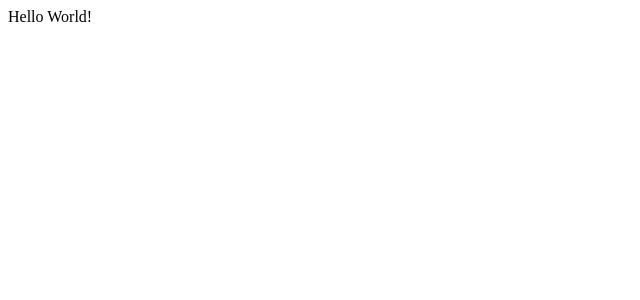
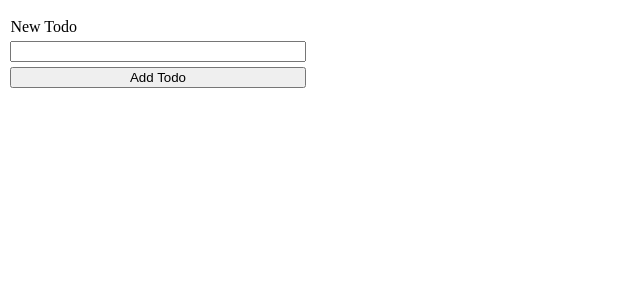
Before and after one commit to imudasirali/react-simplified-vite, a React (Vite) app: page / in a window 1280 px wide. Shown: the top 300 px of the page, without its empty margins (0-640 px from the left). Built offline with nearby package versions, Linux system fonts and the light colour scheme; the HTML template or start-up script is replaced by a standard one.

Commit message:
LDT-552: Completed basic todo app

```diff
--- a/src/App.jsx
+++ b/src/App.jsx
@@ -1,6 +1,61 @@
+import { useState } from "react";
+import "./style.css";
+import TodoItem from "./TodoItem";
+
 function App() {
+  const [newTodo, setNewTodo] = useState("");
+  const [todoList, setTodoList] = useState([]);
 
-  return 'Hello World!'
+  function addNewTodo() {
+    if (newTodo == "") return;
+    setTodoList((currentState) => {
+      return [
+        ...currentState,
+        { name: newTodo, completed: false, id: crypto.randomUUID() },
+      ];
+    });
+  }
+
+  function toggleChecked(todoId, completed) {
+    setTodoList((currentState) => {
+      return currentState.map((todo) => {
+        if (todo.id === todoId) return { ...todo, completed };
+        return todo;
+      });
+    });
+  }
+
+  function deleteTodo(todoId) {
+    setTodoList((currentState) => {
+      return currentState.filter((todo) => todo.id != todoId);
+    });
+  }
+  return (
+    <>
+      <ul id="list">
+        {todoList.map((todo) => {
+          return (
+            <TodoItem
+              key={todo.id}
+              {...todo}
+              toggleChecked={toggleChecked}
+              deleteTodo={deleteTodo}
+            />
+          );
+        })}
+      </ul>
+      <div id="new-todo-form">
+        <label htmlFor="todo-inout">New Todo</label>
+        <input
+          type="text"
+          value={newTodo}
+          onChange={(e) => setNewTodo(e.target.value)}
+          id="todo-input"
+        />
+        <button onClick={addNewTodo}>Add Todo</button>
+      </div>
+    </>
+  );
 }
 
-export default App
+export default App;
--- /dev/null
+++ b/src/TodoItem.jsx
@@ -0,0 +1,24 @@
+export default function TodoItem({
+  id,
+  name,
+  completed,
+  toggleChecked,
+  deleteTodo,
+}) {
+  return (
+    <li className="list-item">
+      <label className="list-item-label">
+        <input
+          checked={completed}
+          type="checkbox"
+          data-list-item-checkbox
+          onChange={(e) => toggleChecked(id, e.target.checked)}
+        />
+        <span data-list-item-text>{name}</span>
+      </label>
+      <button data-button-delete onClick={() => deleteTodo(id)}>
+        Delete
+      </button>
+    </li>
+  );
+}
--- /dev/null
+++ b/src/style.css
@@ -0,0 +1,57 @@
+#new-todo-form {
+  display: flex;
+  flex-direction: column;
+  max-width: 300px;
+}
+
+#new-todo-form > * {
+  margin: 0.15rem;
+}
+
+#list {
+  padding: 0;
+}
+
+.list-item {
+  list-style: none;
+}
+
+.list-item-label:hover,
+[data-list-item-checkbox]:hover {
+  cursor: pointer;
+}
+
+.list-item-label:hover > [data-list-item-text] {
+  color: #333;
+  text-decoration: line-through;
+}
+
+[data-list-item-checkbox]:checked ~ [data-list-item-text] {
+  text-decoration: line-through;
+  color: #aaa;
+}
+
+[data-button-delete] {
+  margin-left: 0.5rem;
+}
+
+button {
+  cursor: pointer;
+}
+
+[data-button-edit] {
+  margin-left: 0.5rem;
+}
+
+.filter-form {
+  display: flex;
+  gap: 1rem;
+  align-items: center;
+  border-bottom: 1px solid black;
+  padding-bottom: 0.5rem;
+}
+
+.filter-form-group {
+  display: flex;
+  gap: 0.25rem;
+}
```
